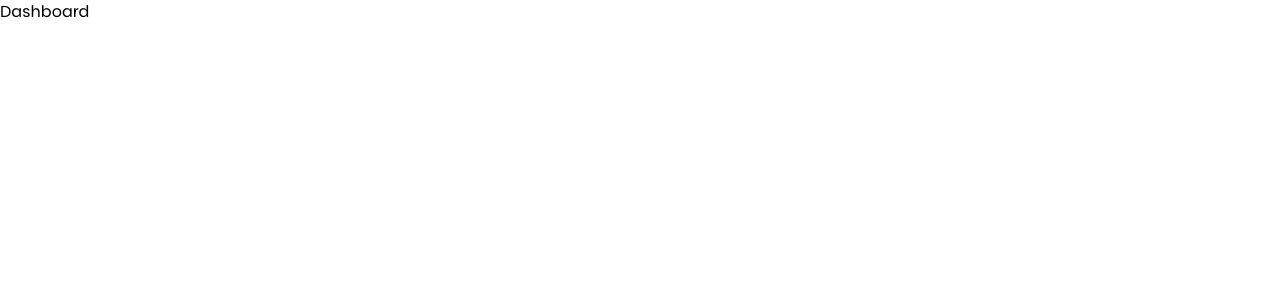
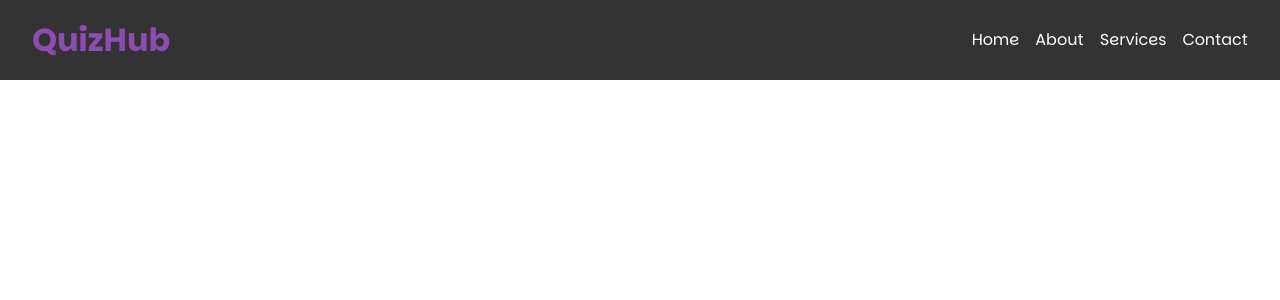
Before and after one commit to khadkaankit85/QuizHub, a Next.js app: page /dashboard in a window 1280 px wide. Shown: the top 300 px of the page. Built offline with nearby package versions, Linux system fonts and the light colour scheme.

Commit message:
dashboard design implementation

```diff
--- a/src/app/(pages)/dashboard/(main)/page.tsx
+++ b/src/app/(pages)/dashboard/(main)/page.tsx
@@ -1,3 +1,8 @@
+import Navbar from "@/app/components/dashboardNavbar/Navbar";
 export default function Dashboard() {
-  return <div>Dashboard</div>;
+  return (
+    <div>
+      <Navbar />
+    </div>
+  );
 }
--- /dev/null
+++ b/src/app/components/dashboardNavbar/Navbar.module.css
@@ -0,0 +1,38 @@
+.nav {
+  display: flex;
+  justify-content: space-between;
+  align-items: center;
+  padding: 1rem 2rem;
+  background-color: #333;
+  color: #fff;
+}
+
+.div1 {
+  flex: 1;
+}
+
+.div2 {
+  flex: 2;
+  display: flex;
+  justify-content: flex-end;
+}
+
+.navLinks {
+  list-style: none;
+  display: flex;
+  gap: 1rem;
+}
+
+.navLinks li {
+  margin: 0;
+}
+
+.navLinks a {
+  color: #fff;
+  text-decoration: none;
+  font-size: 1rem;
+}
+
+.navLinks a:hover {
+  text-decoration: underline;
+}
--- /dev/null
+++ b/src/app/components/dashboardNavbar/Navbar.tsx
@@ -0,0 +1,29 @@
+import styles from "../dashboardNavbar/Navbar.module.css";
+import Logo from "../home/Logo";
+import Link from "next/link";
+
+export default function Navbar() {
+  return (
+    <nav className={styles.nav}>
+      <div className={styles.div1}>
+        <Logo smallsize={"1.4"} largeSize={"2"} />
+      </div>
+      <div className={styles.div2}>
+        <ul className={styles.navLinks}>
+          <li>
+            <Link href="/home">Home</Link>
+          </li>
+          <li>
+            <Link href="/about">About</Link>
+          </li>
+          <li>
+            <Link href="/services">Services</Link>
+          </li>
+          <li>
+            <Link href="/contact">Contact</Link>
+          </li>
+        </ul>
+      </div>
+    </nav>
+  );
+}
--- /dev/null
+++ b/src/app/components/home/Logo.tsx
@@ -0,0 +1,23 @@
+import Link from "next/link";
+
+interface Props {
+  largeSize: string;
+  smallsize: string;
+}
+
+export default function Logo({ smallsize, largeSize }: Props) {
+  return (
+    <Link
+      href="/"
+      className="rounded-md text-[#8e4bb2] font-bold"
+      style={{
+        fontSize: `${largeSize}rem`,
+        [`@media (max-width: 520px)` as unknown as string]: {
+          fontSize: `${smallsize}rem`,
+        },
+      }}
+    >
+      QuizHub
+    </Link>
+  );
+}
```
Also changed, not shown: src/app/(pages)/dashboard/(main)/dashboard.module.css (added).
